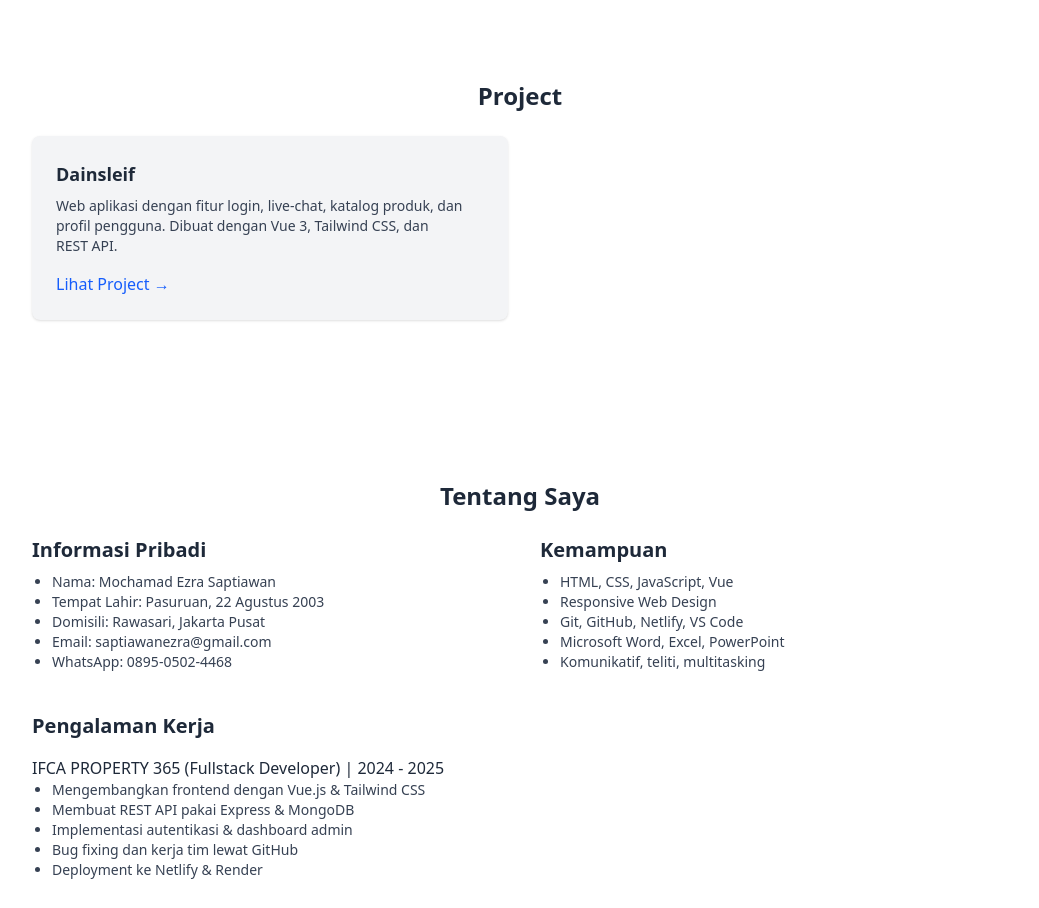
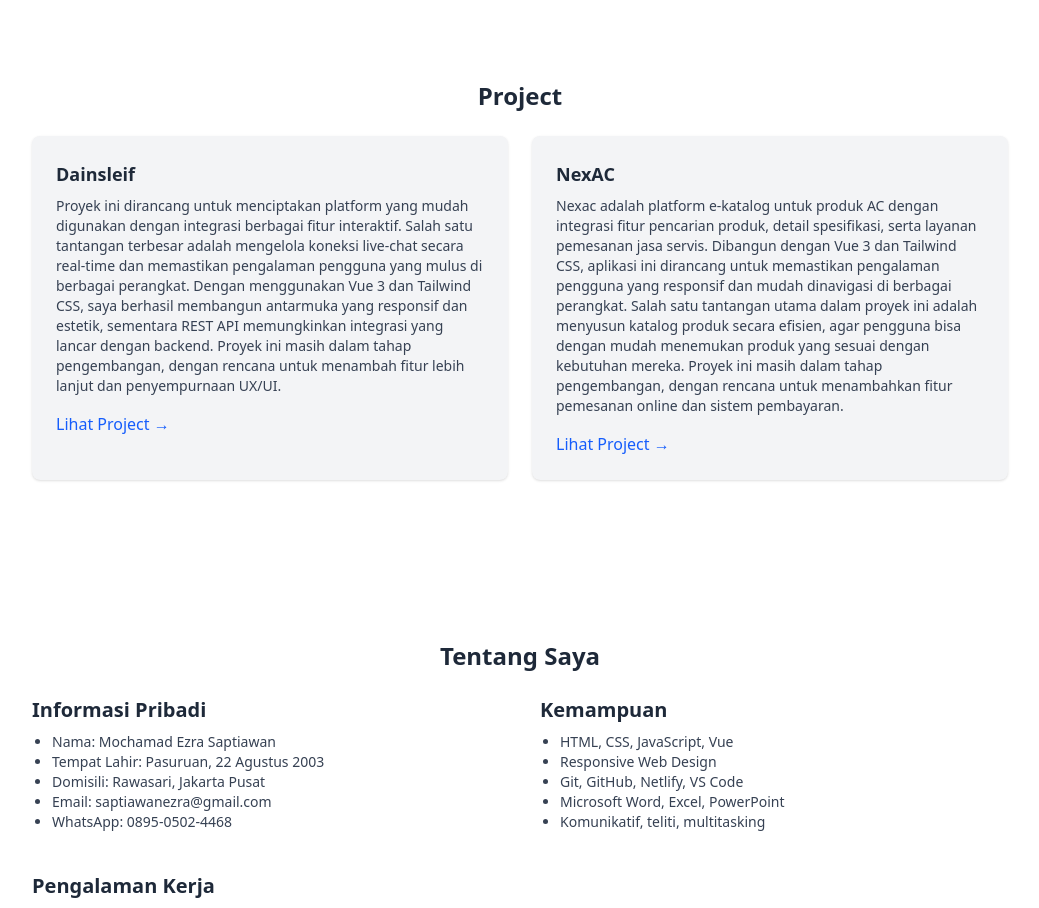
Before and after one commit to kingslayer902/portoflio, a Vue app: page / in a window 1280 px wide. Shown: the part 800-1708 px from the top of the page, without its empty margins (120-1159 px from the left). Built offline with nearby package versions, Linux system fonts and the light colour scheme.

Commit message:
Update project descriptions

```diff
--- a/src/components/ProjectSection.vue
+++ b/src/components/ProjectSection.vue
@@ -9,8 +9,7 @@
       >
         <h3 class="font-semibold text-lg mb-2 text-gray-800">Dainsleif</h3>
         <p class="text-sm text-gray-700 mb-4">
-          Web aplikasi dengan fitur login, live‑chat, katalog produk, dan profil
-          pengguna. Dibuat dengan Vue 3, Tailwind CSS, dan REST API.
+         Proyek ini dirancang untuk menciptakan platform yang mudah digunakan dengan integrasi berbagai fitur interaktif. Salah satu tantangan terbesar adalah mengelola koneksi live-chat secara real-time dan memastikan pengalaman pengguna yang mulus di berbagai perangkat. Dengan menggunakan Vue 3 dan Tailwind CSS, saya berhasil membangun antarmuka yang responsif dan estetik, sementara REST API memungkinkan integrasi yang lancar dengan backend. Proyek ini masih dalam tahap pengembangan, dengan rencana untuk menambah fitur lebih lanjut dan penyempurnaan UX/UI.
         </p>
         <a
           href="https://relaxed-axolotl-9932ff.netlify.app/"
@@ -22,23 +21,23 @@
       </div>
 
       <!-- Contoh slot project lain (tinggal buka komentar & ganti konten) -->
-      <!--
+
       <div
         class="bg-gray-100 p-6 rounded-lg shadow hover:shadow-lg transition"
       >
         <h3 class="font-semibold text-lg mb-2 text-gray-800">NexAC</h3>
         <p class="text-sm text-gray-700 mb-4">
-          E‑Katalog AC lengkap dengan fitur produk & jasa servis.
+          Nexac adalah platform e-katalog untuk produk AC dengan integrasi fitur pencarian produk, detail spesifikasi, serta layanan pemesanan jasa servis. Dibangun dengan Vue 3 dan Tailwind CSS, aplikasi ini dirancang untuk memastikan pengalaman pengguna yang responsif dan mudah dinavigasi di berbagai perangkat. Salah satu tantangan utama dalam proyek ini adalah menyusun katalog produk secara efisien, agar pengguna bisa dengan mudah menemukan produk yang sesuai dengan kebutuhan mereka. Proyek ini masih dalam tahap pengembangan, dengan rencana untuk menambahkan fitur pemesanan online dan sistem pembayaran.
         </p>
         <a
-          href="https://phenomenal-tulumba-c5d90f.netlify.app/"
+          href="https://boisterous-babka-2d5f21.netlify.app/"
           target="_blank"
           class="text-blue-600 hover:underline font-medium"
         >
           Lihat Project →
         </a>
       </div>
-      -->
+
     </div>
   </section>
 </template>
```
